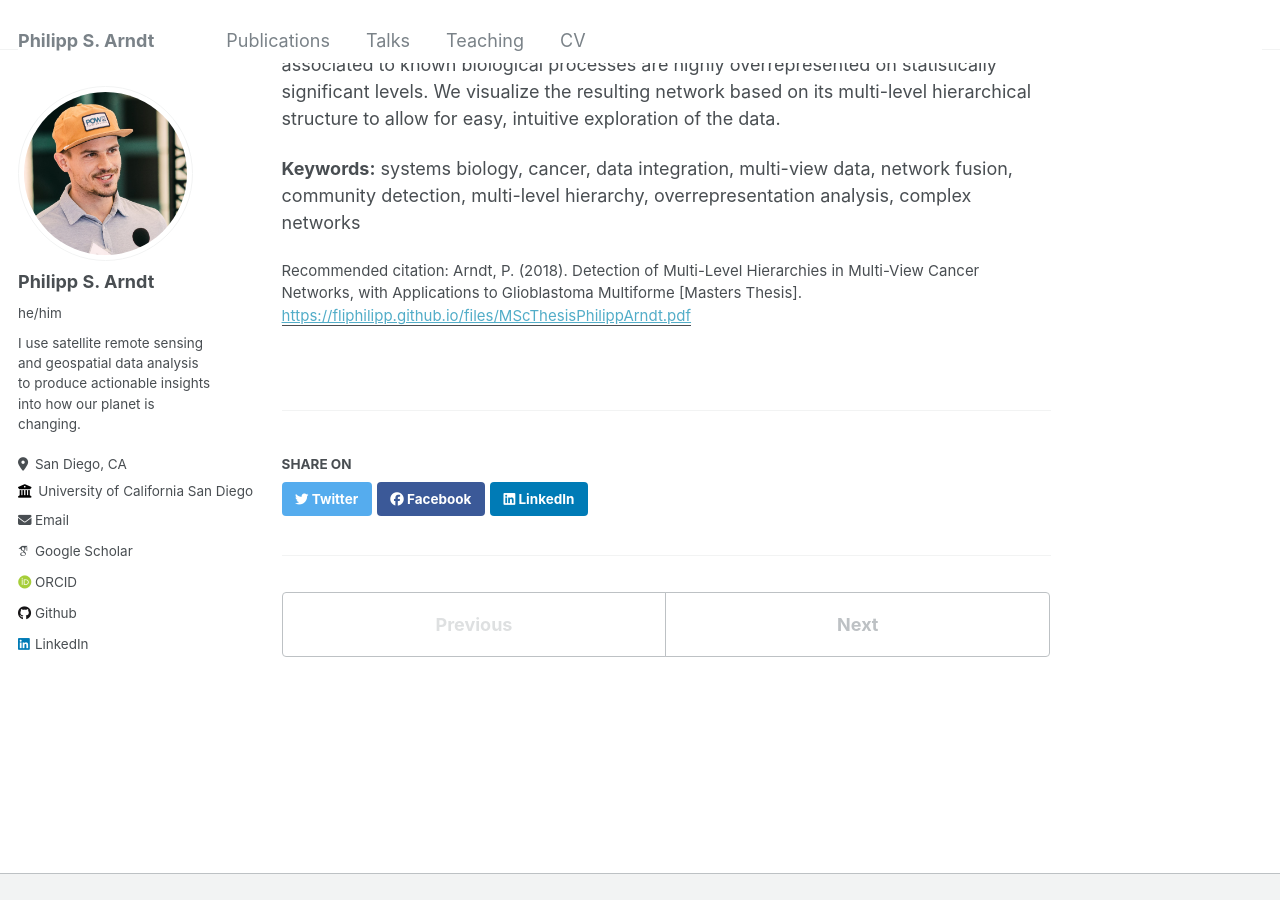
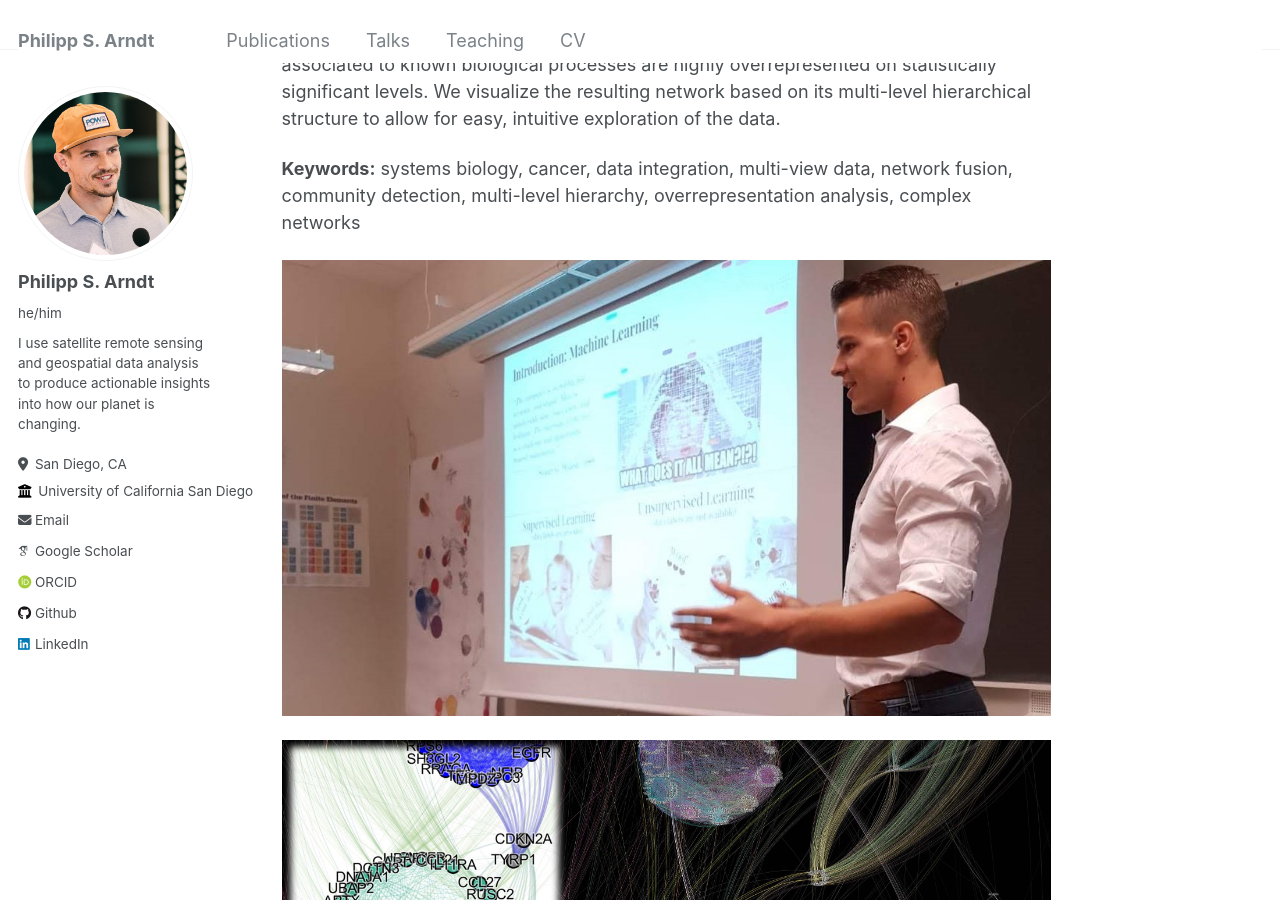
Before and after one commit to fliphilipp/fliphilipp.github.io, a Jekyll site: the page built from _publications/2018-mastersthesis.md, in a window 1280 px wide and 900 px high, scrolled down 647 px. Built offline with Jekyll 4.4.1, drawn with Linux system fonts in a browser that asks for light colours; some web fonts are replaced.

Commit message:
Update 2018-mastersthesis.md

```diff
--- a/_publications/2018-mastersthesis.md
+++ b/_publications/2018-mastersthesis.md
@@ -20,3 +20,7 @@ We verify that the resulting community structure is indeed representative of bio
 We visualize the resulting network based on its multi-level hierarchical structure to allow for easy, intuitive exploration of the data.
 
 **Keywords:** systems biology, cancer, data integration, multi-view data, network fusion, community detection, multi-level hierarchy, overrepresentation analysis, complex networks
+
+![a picture of me defending my Master's thesis](/images/teachingML.jpg)
+
+![an example visualization of the hierarchical multi-level communities in the multi-omics network of GBM sequencing data](/images/exampleVizMultiomicsNetworkGBM.jpg)
```
